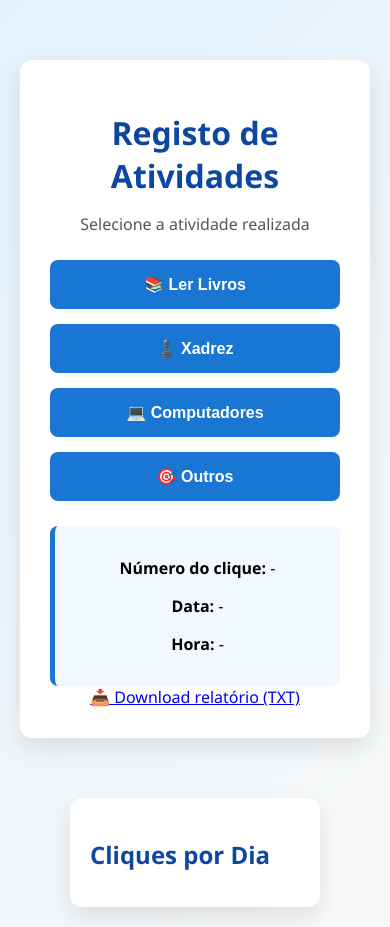
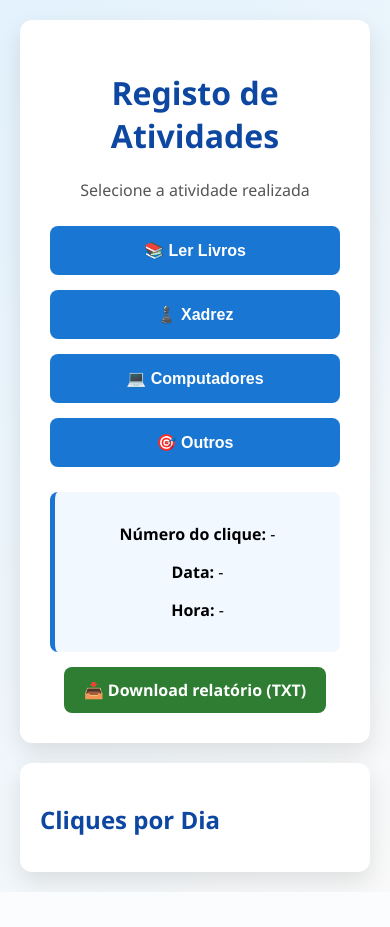
Before and after one commit to tomascarreira986-hash/registo-cliques, a Flask app: page / in a window 390 px wide. After the commit the page ends 891 px from the top, so only its background shows below. Run offline with Flask 3, Linux system fonts and the light colour scheme.

Commit message:
style.css

```diff
--- a/static/style.css
+++ b/static/style.css
@@ -9,19 +9,32 @@
     padding: 0;
 }
 
+.layout {
+    display: flex;
+    gap: 20px;
+    justify-content: center;
+    padding: 20px;
+}
+
 .container {
     max-width: 600px;
-    margin: 40px auto;
     background-color: white;
     padding: 30px;
     border-radius: 12px;
-    box-shadow: 0 10px 25px rgba(0, 0, 0, 0.1);
+    box-shadow: 0 10px 25px rgba(0,0,0,0.1);
     text-align: center;
+}
+
+.sidebar {
+    width: 250px;
+    background-color: white;
+    border-radius: 12px;
+    padding: 20px;
+    box-shadow: 0 10px 25px rgba(0,0,0,0.1);
 }
 
 h1 {
     color: #0d47a1;
-    margin-bottom: 10px;
 }
 
 .subtitulo {
@@ -58,27 +71,21 @@
     padding: 15px;
     border-radius: 8px;
     border-left: 5px solid #1976d2;
-    font-size: 16px;
+    margin-bottom: 15px;
 }
 
-/* Responsivo para telemóvel */
-@media (max-width: 500px) {
-    .botoes {
-        grid-template-columns: 1fr;
-}
-.layout {
-    display: flex;
-    gap: 20px;
-    justify-content: center;
-    padding: 20px;
+.download-btn {
+    display: inline-block;
+    padding: 12px 20px;
+    background-color: #2e7d32;
+    color: white;
+    text-decoration: none;
+    border-radius: 8px;
+    font-weight: bold;
 }
 
-.sidebar {
-    width: 250px;
-    background-color: #ffffff;
-    border-radius: 12px;
-    padding: 20px;
-    box-shadow: 0 10px 25px rgba(0,0,0,0.1);
+.download-btn:hover {
+    background-color: #1b5e20;
 }
 
 .sidebar h2 {
@@ -104,4 +111,13 @@
         flex-direction: column;
         align-items: center;
     }
+
+    .sidebar {
+        width: 100%;
+        max-width: 600px;
+    }
+
+    .botoes {
+        grid-template-columns: 1fr;
+    }
 }
```
